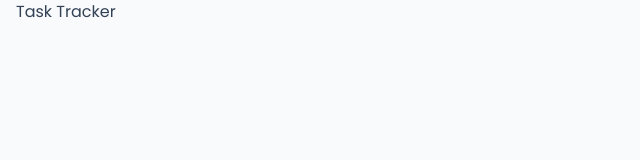
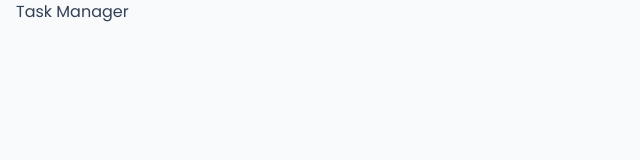
Before and after one commit to thes3interdev/slp-task-tracker-webapp, a React (Create React App) app: page / in a window 1280 px wide. Shown: the top 160 px of the page, without its empty margins (0-640 px from the left). Built offline with nearby package versions, Linux system fonts and the light colour scheme.

Commit message:
chore: component props.

```diff
--- a/src/App.js
+++ b/src/App.js
@@ -3,7 +3,7 @@ import Header from './components/Header';
 function App() {
 	return (
 		<div className="container mx-auto px-4">
-			<Header />
+			<Header title="Task Manager" />
 		</div>
 	);
 }
--- a/src/components/Header.js
+++ b/src/components/Header.js
@@ -1,5 +1,9 @@
-const Header = () => {
-	return <header>Task Tracker</header>;
+const Header = ({ title }) => {
+	return <header>{title}</header>;
+};
+
+Header.defaultProps = {
+	title: 'Task Tracker',
 };
 
 export default Header;
```
